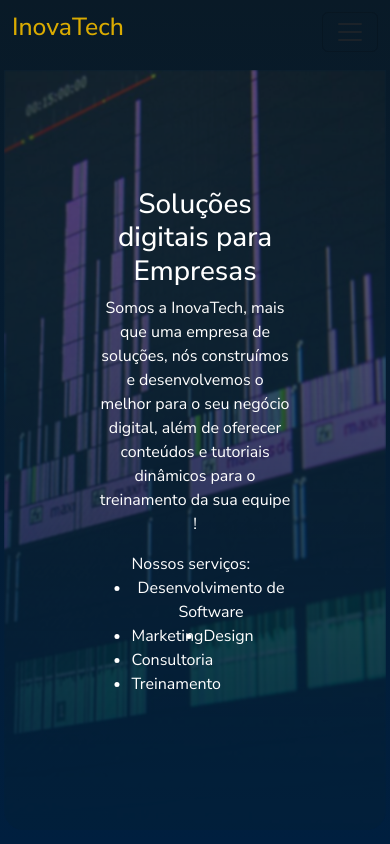
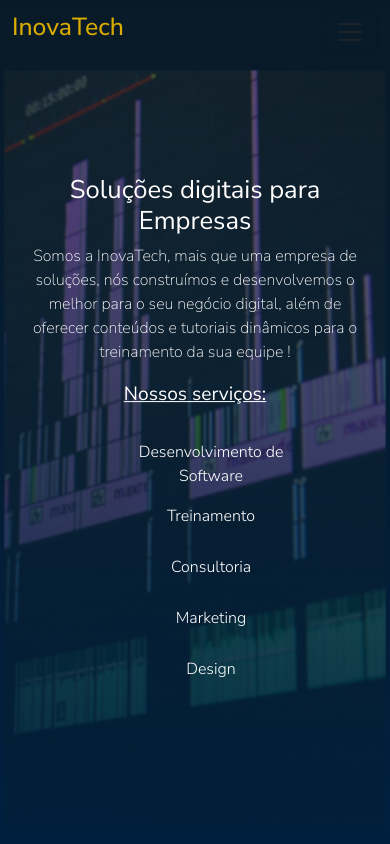
Before and after one commit to MthsLnk-gthb/inova-tech-next, a Next.js app: page / in a window 390 px wide. Shown: the top 844 px of the page. Built offline with nearby package versions, Linux system fonts and the light colour scheme; no server answers.

Commit message:
Algumas alterações de estilo na introdução

```diff
--- a/src/Components/Common/header.tsx
+++ b/src/Components/Common/header.tsx
@@ -17,8 +17,8 @@ const Header = () => {
           <Nav className="me-auto">
             <Nav.Link href="/">Início</Nav.Link>
             <Nav.Link href="/quemsomos">Quem somos</Nav.Link>
-            <Nav.Link href="/quemsomos">Entrar em contato</Nav.Link>
-            <Nav.Link href="/quemsomos">Equipe</Nav.Link>
+            <Nav.Link href="/contato">Entrar em contato</Nav.Link>
+            <Nav.Link href="/equipe">Equipe</Nav.Link>
             <NavDropdown title="Serviços" id="basic-nav-dropdown">
               <NavDropdown.Item href="#action/3.2">
                 Desenvolvimento de Sites
--- a/src/Screens/introducao/page.tsx
+++ b/src/Screens/introducao/page.tsx
@@ -21,13 +21,13 @@ const IntroducaoScreen = () => {
             oferecer conteúdos e tutoriais dinâmicos para o treinamento da sua
             equipe !
           </p>
-          <ul style={{ display: "flex", flexWrap: "wrap" }}>
-            <label>Nossos serviços:</label>
+            <label className={styles.label}>Nossos serviços:</label>
+          <ul style={{ display: "flex", flexWrap: "wrap" }} className={styles.list}>
             <li>Desenvolvimento de Software</li>
+            <li>Treinamento</li>
+            <li>Consultoria</li>
             <li>Marketing</li>
             <li>Design</li>
-            <li>Consultoria</li>
-            <li>Treinamento</li>
           </ul>
         </article>
       </div>
--- a/src/styles/components/commons/header.module.scss
+++ b/src/styles/components/commons/header.module.scss
@@ -1,4 +1,5 @@
 .navbar {
+
   a {
     color: #ffffffce;
     transition: linear .2s;
--- a/src/styles/screens/introducao.module.scss
+++ b/src/styles/screens/introducao.module.scss
@@ -40,11 +40,88 @@
 }
 
 .content {
+  display: flex;
+  flex-direction: column;
+  justify-content: center;
+  align-items: center;
   position: absolute;
   top: 50%;
   left: 50%;
   transform: translate(-50%, -50%);
   color: white;
   text-align: center;
-  max-width: 85%;
+  width: 1000px;
+  max-width: 90dvw;
 }
+
+.label {
+  font-size: 1.3rem;
+  text-decoration: underline;
+}
+
+.list {
+  margin: 5dvh auto;
+  display: flex;
+  flex-wrap: wrap;
+  gap: 25px;
+  justify-content: center;
+  align-items: center;
+
+  li {
+    display: flex;
+    justify-content: center;
+    align-items: center;
+    width: 150px;
+    height: 60px;
+    background-color: #0095ff;
+    border-radius: 10px;
+    margin: 0 .5dvw;
+    list-style: none;
+    font-size: 1rem;
+  }
+}
+
+
+
+@media (max-width: 767px){
+.container {
+  display: flex;
+  justify-content: center;
+  align-items: center;
+  text-align: center;
+}
+
+.content{
+
+  h1{
+    font-weight: 400;
+    font-size: 1.6rem;
+  }
+
+  p{
+    font-weight: 200;
+  }
+}
+
+.backgroundContainer {
+  border-radius: 0 0 10px 10px;
+}
+
+.label {
+  font-size: 1.2rem;
+  text-decoration: underline;
+}
+
+.list {
+  margin: 5dvh auto;
+  display: flex;
+  flex-direction: column;
+
+  li {
+    background: none;
+    border-radius: 10px;
+    margin: -2dvh auto;
+    font-weight: 300;
+  }
+}
+}
```
